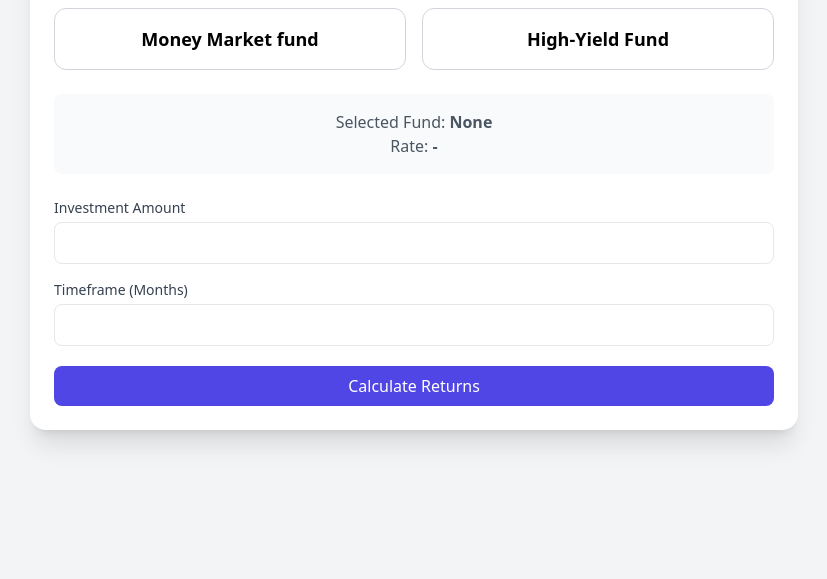
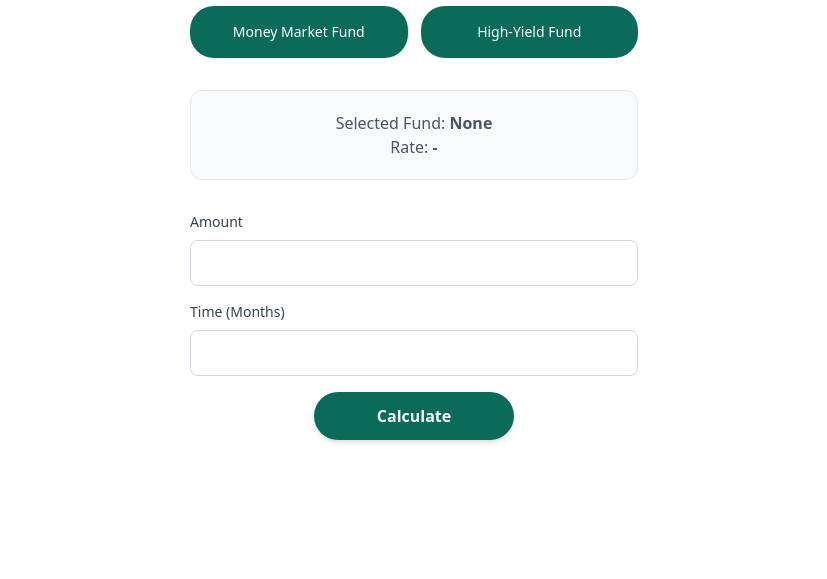
Before and after one commit to DonaldEdwin-C/calc, a website built with Vite: page index.html in a window 1280 px wide. Shown: the part 221-800 px from the top of the page, without its empty margins (226-1053 px from the left). Built offline with nearby package versions, Linux system fonts and the light colour scheme.

Commit message:
customize

```diff
--- a/index.html
+++ b/index.html
@@ -1,99 +1,97 @@
 <!DOCTYPE html>
 <html lang="en">
+
 <head>
   <meta charset="UTF-8" />
   <title>Money Market Calculator</title>
-    <script src="https://cdn.tailwindcss.com"></script>
+  <script src="https://cdn.jsdelivr.net/npm/@tailwindcss/browser@4"></script>
 </head>
-  <body class="bg-gray-100 min-h-screen flex items-center justify-center p-6">
-    <div class="w-full max-w-3xl bg-white shadow-xl rounded-2xl p-6 space-y-6">
+
+<body class="min-h-screen flex items-center justify-center p-6">
+  <div class="w-full max-w-2xl bg-white font-light p-6 space-y-8 border-gray-100">
     <!-- Title -->
-      <h1 class="text-2xl font-bold text-center text-gray-800">
+    <h1 class="text-3xl font-extrabold text-center text-primary tracking-tight">
       Money Market Calculator
     </h1>
+    <p class="text-center text-gray-500 text-sm">
+      Compare your investment returns between funds
+    </p>
 
     <!-- Fund Selection -->
-      <div class="grid grid-cols-1 sm:grid-cols-2 gap-4">
-        <div
-          data-fund="standard"
-          class="fund-card flex justify-center items-center border focus:ring focus:ring-blue-300 border-gray-300 rounded-xl p-4 cursor-pointer hover:shadow-md transition"
-        >
-          <h2 class="text-center  text-lg font-semibold">Money Market fund</h2>
-        </div>
-        <div
-          data-fund="high-yield"
-          class="fund-card flex justify-center items-center border border-gray-300 rounded-xl p-4 cursor-pointer hover:shadow-md transition"
-        >
-          <h2 class="text-center  text-lg font-semibold">High-Yield Fund</h2>
-        </div>
+<div class="flex w-full max-w-md mx-auto gap-3">
+  <!-- Left (Money Market Fund) -->
+  <div data-fund="standard"
+    class="fund-card flex-1 bg-[rgb(11,107,91)] flex justify-center items-center border-r border-gray-200 p-4 cursor-pointer rounded-3xl hover:bg-primary/5 hover:text-primary transition">
+    <h2 class="text-center text-sm font-medium text-white">Money Market Fund</h2>
   </div>
 
-      <!-- Fund Info -->
-      <div class="bg-gray-50 p-4 rounded-lg text-center">
-        <p class="text-gray-600">
-          Selected Fund: <span class="font-bold fund-name">None</span>
-        </p>
-        <p class="text-gray-600">
-          Rate: <span class="font-bold fund-rate">-</span>
-        </p>
-      </div>
-
-      <!-- Calculator Form -->
-      <form id="calculatorForm" class="space-y-4">
-        <!-- Investment Amount -->
-        <div>
-          <label for="amount" class="block text-sm font-medium text-gray-700"
-            >Investment Amount </label
-          >
-          <input
-            type="number"
-            id="amount"
-            class="mt-1 w-full border rounded-lg px-3 py-2 focus:ring-2 focus:ring-indigo-500 outline-none"
-          />
-          <p id="amountError" class="text-red-500 text-sm mt-1 "></p>
-        </div>
-
-        <!-- Timeframe -->
-        <div>
-          <label for="timeframe" class="block text-sm font-medium text-gray-700"
-            >Timeframe (Months)</label
-          >
-          <input
-            type="number"
-            id="timeframe"
-            class="mt-1 w-full border rounded-lg px-3 py-2 focus:ring-2 focus:ring-indigo-500 outline-none"
-          />
-          <p id="timeframeError" class="text-red-500 text-sm mt-1 "></p>
-        </div>
-
-        <!-- Submit Button -->
-        <button
-          type="submit"
-          class="w-full bg-indigo-600 text-white py-2 rounded-lg hover:bg-indigo-700 transition"
-        >
-          Calculate Returns
-        </button>
-      </form>
-
-      <!-- Results -->
-      <div
-        id="resultsContainer"
-        class="hidden bg-green-50 border border-green-200 rounded-lg p-4 space-y-2"
-      >
-        <h3 class="text-lg font-semibold text-green-700"> Results</h3>
-        <p>
-          Initial Investment: <span id="initialAmount" class="font-bold"></span>
-        </p>
-        <p>
-          Interest Earned: <span id="interestEarned" class="font-bold"></span>
-        </p>
-        <p>Final Balance: <span id="finalBalance" class="font-bold"></span></p>
+  <!-- Right (High-Yield Fund) -->
+  <div data-fund="high-yield"
+    class="fund-card flex-1 bg-[rgb(11,107,91)] flex justify-center items-center p-4 cursor-pointer rounded-3xl hover:bg-primary/5 hover:text-primary transition">
+    <h2 class="text-center text-sm font-medium text-white">High-Yield Fund</h2>
   </div>
 </div>
 
 
 
+    <!-- Fund Info -->
+    <div class="bg-gray-50 p-5 rounded-xl border border-gray-200 text-center max-w-md mx-auto">
+      <p class="text-gray-600">
+        Selected Fund: <span class="font-bold fund-name text-primary">None</span>
+      </p>
+      <p class="text-gray-600">
+        Rate: <span class="font-bold fund-rate text-primary">-</span>
+      </p>
+    </div>
+    <!-- Calculator Form -->
+    <form id="calculatorForm" class="space-y-4 max-w-md mx-auto">
+      <!-- Investment Amount -->
+      <div>
+        <label for="amount" class="block text-sm font-medium text-gray-700 mb-1">
+          Amount
+        </label>
+        <input type="number" id="amount"
+          class="mt-1 w-full border border-gray-300 rounded-lg px-4 py-2.5 focus:ring-2 focus:ring-primary outline-none transition" />
+        <p id="amountError" class="text-red-500 text-sm mt-1"></p>
+      </div>
+
+      <!-- Timeframe -->
+      <div>
+        <label for="timeframe" class="block text-sm font-medium text-gray-700 mb-1">
+          Time (Months)
+        </label>
+        <input type="number" id="timeframe"
+          class="mt-1 w-full border border-gray-300 rounded-lg px-4 py-2.5 focus:ring-2 focus:ring-primary outline-none transition" />
+        <p id="timeframeError" class="text-red-500 text-sm mt-1"></p>
+      </div>
+
+      <!-- Submit Button -->
+      <button type="submit"
+  class="w-[200px] mx-auto bg-[rgb(11,107,91)] text-white rounded-3xl py-3 font-semibold shadow-md hover:shadow-lg hover:bg-primary/90 transition block">
+  Calculate
+</button>
+
+    </form>
+
+    <!-- Results -->
+    <div id="resultsContainer" class="hidden bg-primary/5 border border-primary/30 rounded-xl p-6 space-y-3 shadow-sm">
+      <h3 class="text-xl font-bold text-primary">Results</h3>
+      <div class="grid gap-2 text-gray-700">
+        <p>
+          Initial Investment: <span id="initialAmount" class="font-bold text-gray-900"></span>
+        </p>
+        <p>
+          Interest Earned: <span id="interestEarned" class="font-bold text-gray-900"></span>
+        </p>
+        <p>
+          Final Balance: <span id="finalBalance" class="font-bold text-gray-900"></span>
+        </p>
+      </div>
+    </div>
+  </div>
+
   <!-- Your JS -->
   <script src="/src/main.js"></script>
 </body>
+
 </html>
--- a/package.json
+++ b/package.json
@@ -9,12 +9,14 @@
     "preview": "vite preview"
   },
   "devDependencies": {
+    "autoprefixer": "^10.4.21",
     "jsdom": "^26.1.0",
-    "vite": "^7.1.2"
+    "postcss": "^8.5.6",
+    "tailwindcss": "^4.1.12",
+    "vite": "^7.1.3"
   },
   "dependencies": {
     "@tailwindcss/vite": "^4.1.12",
-    "tailwindcss": "^4.1.12",
     "vitest": "^3.2.4"
   }
 }
--- a/src/main.js
+++ b/src/main.js
@@ -12,16 +12,16 @@ class BaseFundCalculator {
     this.init()
     this.funds = {
             standard: {
-                name: 'Standard Fund',
+                name: 'Money Market Fund',
                 rate: 0.0285,
                 minimumBalance: 100,
-                displayRate: '2.85% APY'
+                displayRate: '12.05% APY'
             },
             'high-yield': {
                 name: 'High-Yield Fund',
                 rate: 0.0425,
                 minimumBalance: 100000,
-                displayRate: '4.25% APY'
+                displayRate: '21.9% APY'
             }
         };
 
```
Also changed, not shown: vite.config.js (line endings or trailing spaces), 1 other file. Lines whose indentation alone changed are shown as unchanged.
